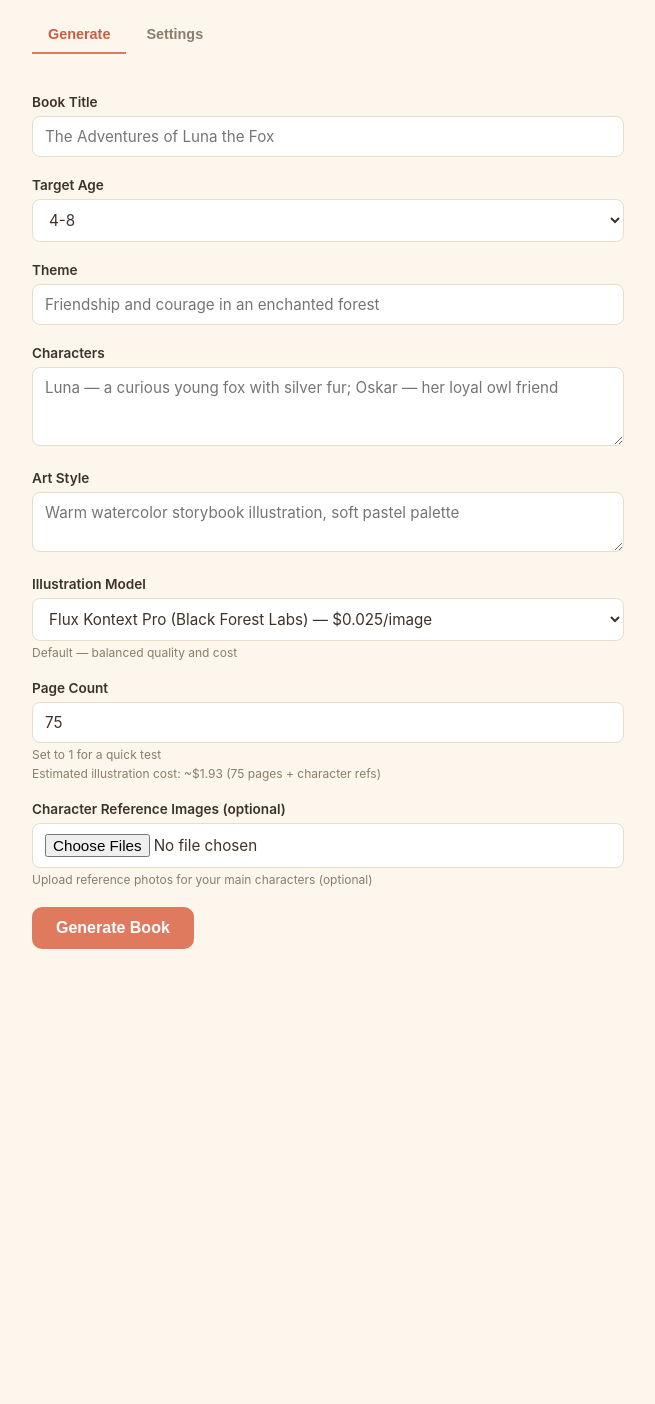
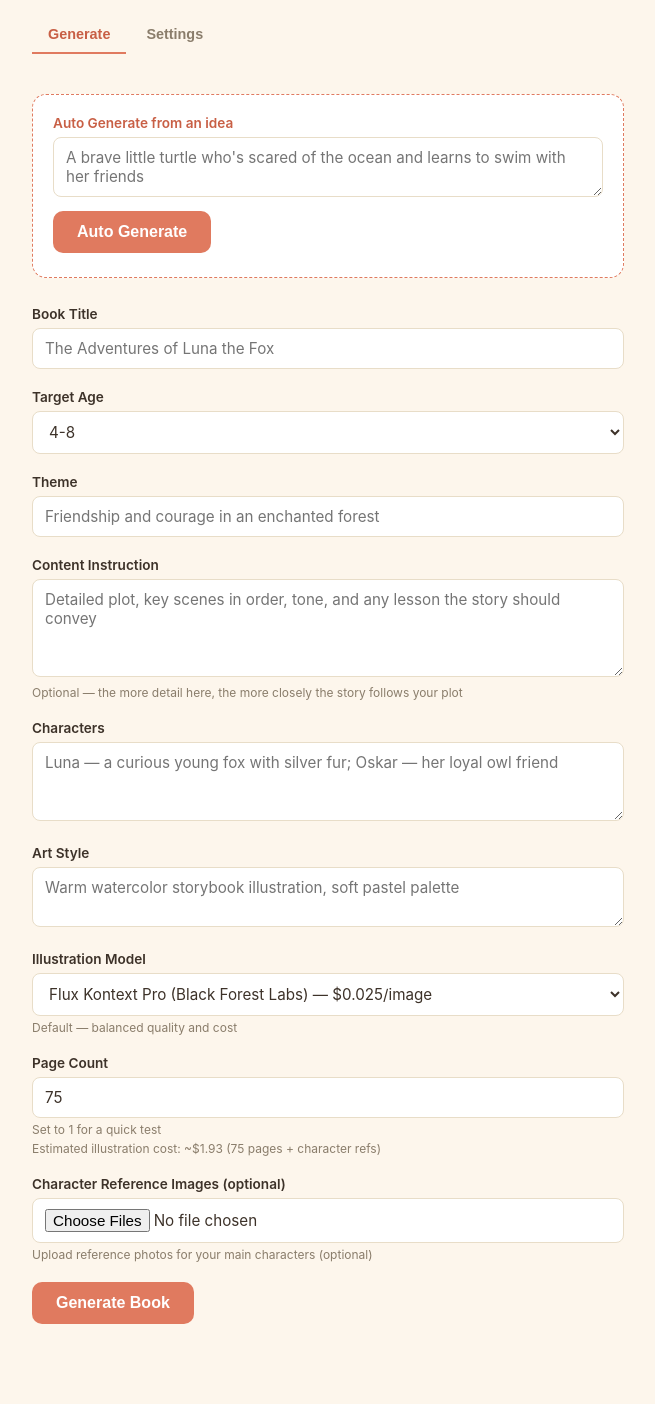
Before and after one commit to n1227snowpro/childrens-book-generator, a Flask app: page / in a window 1280 px wide. Shown: the part 102-1506 px from the top of the page, without its empty margins (312-967 px from the left). Before the commit the page ends 1051 px from the top, so only its background shows below. Run offline with Flask 3, Linux system fonts and the light colour scheme; parts of the project's set-up code (start-up, migrations or seed data) failed here and were passed over; some libraries are stand-ins or nearby versions.

Commit message:
Add Content Instruction field and Gemini-powered Auto Generate
Content Instruction is a new optional field folded into the Claude
blueprint prompt as explicit plot/scene/tone guidance, giving more
control over the story than theme + characters alone.

Auto Generate takes a one-line book idea and calls Gemini
(gemini-3.5-flash, structured JSON output) to fill in title, theme,
content instruction, characters, and art style in one shot, which
the user can then edit before generating. New GEMINI_API_KEY setting
in the Settings tab.

Co-Authored-By: Claude Sonnet 5 <noreply@anthropic.com>

```diff
--- a/app.py
+++ b/app.py
@@ -18,6 +18,7 @@ from flask_cors import CORS
 import claude_client
 import cover_builder
 import db
+import gemini_client
 import kie_client
 import pdf_builder
 import r2_client
@@ -108,6 +109,7 @@ def _run_pipeline(job_id, params, uploaded_paths):
             params["main_characters"],
             params["art_style_preference"],
             params["page_count"],
+            params["content_instruction"],
         )
         _set_progress(job_id, "blueprint", "Generating blueprint", 1, 1)
 
@@ -293,11 +295,29 @@ def image_models():
     return jsonify({"models": kie_client.MODELS, "default": kie_client.DEFAULT_MODEL})
 
 
+@app.route("/api/books/auto-generate", methods=["POST"])
+def auto_generate_fields():
+    data = request.get_json(force=True, silent=True) or {}
+    idea = (data.get("idea") or "").strip()
+    target_age = data.get("target_age", "4-8")
+
+    if not idea:
+        return jsonify({"error": "idea is required"}), 400
+
+    try:
+        fields = gemini_client.generate_book_fields(idea, target_age)
+    except Exception as e:
+        return jsonify({"error": str(e)}), 502
+
+    return jsonify(fields)
+
+
 @app.route("/api/books/generate", methods=["POST"])
 def generate_book():
     book_title = request.form.get("book_title", "").strip()
     target_age = request.form.get("target_age", "4-8")
     theme = request.form.get("theme", "").strip()
+    content_instruction = request.form.get("content_instruction", "").strip()
     main_characters = request.form.get("main_characters", "").strip()
     art_style_preference = request.form.get("art_style_preference", "").strip()
     image_model = request.form.get("image_model", kie_client.DEFAULT_MODEL).strip()
@@ -331,6 +351,7 @@ def generate_book():
         book_title=book_title,
         target_age=target_age,
         theme=theme,
+        content_instruction=content_instruction,
         main_characters=main_characters,
         art_style_preference=art_style_preference,
         page_count=page_count,
--- a/claude_client.py
+++ b/claude_client.py
@@ -11,7 +11,9 @@ def _client():
     return anthropic.Anthropic(api_key=settings.get("ANTHROPIC_API_KEY"))
 
 
-def _build_prompt(book_title, target_age, theme, main_characters, art_style_preference, page_count):
+def _build_prompt(
+    book_title, target_age, theme, main_characters, art_style_preference, page_count, content_instruction=""
+):
     if page_count >= 5:
         intro = max(1, round(page_count * 0.10))
         rising = max(1, round(page_count * 0.42))
@@ -31,6 +33,13 @@ def _build_prompt(book_title, target_age, theme, main_characters, art_style_pref
             "full story arc."
         )
 
+    content_block = (
+        f"\nDetailed content instructions (follow these closely for plot, tone, specific scenes, "
+        f"and any message the story should convey):\n{content_instruction}\n"
+        if content_instruction
+        else ""
+    )
+
     return f"""You are a professional children's book author and illustrator art director.
 
 Create a complete blueprint for an illustrated children's book with these inputs:
@@ -40,7 +49,7 @@ Create a complete blueprint for an illustrated children's book with these inputs
 - Main characters: {main_characters}
 - Art style preference: {art_style_preference}
 - Total pages: {page_count}
-
+{content_block}
 {arc_guidance}
 
 Return a single raw JSON object with NO markdown formatting, NO code fences, and NO commentary before or after it. The JSON must have exactly this shape:
@@ -84,8 +93,12 @@ def _extract_json(text):
     return json.loads(text[start:end + 1])
 
 
-def generate_blueprint(book_title, target_age, theme, main_characters, art_style_preference, page_count):
-    prompt = _build_prompt(book_title, target_age, theme, main_characters, art_style_preference, page_count)
+def generate_blueprint(
+    book_title, target_age, theme, main_characters, art_style_preference, page_count, content_instruction=""
+):
+    prompt = _build_prompt(
+        book_title, target_age, theme, main_characters, art_style_preference, page_count, content_instruction
+    )
     client = _client()
     response = client.messages.create(
         model=MODEL,
--- a/config.py
+++ b/config.py
@@ -23,6 +23,7 @@ PORT = int(os.environ.get("PORT", 9005))
 
 ANTHROPIC_API_KEY = os.environ.get("ANTHROPIC_API_KEY")
 KIE_AI_API_KEY = os.environ.get("KIE_AI_API_KEY")
+GEMINI_API_KEY = os.environ.get("GEMINI_API_KEY")
 
 R2_ACCOUNT_ID = os.environ.get("R2_ACCOUNT_ID")
 R2_ACCESS_KEY = os.environ.get("R2_ACCESS_KEY")
--- /dev/null
+++ b/gemini_client.py
@@ -0,0 +1,73 @@
+import json
+
+import requests
+
+import settings
+
+BASE_URL = "https://generativelanguage.googleapis.com/v1beta"
+MODEL = "gemini-3.5-flash"
+
+RESPONSE_SCHEMA = {
+    "type": "OBJECT",
+    "properties": {
+        "book_title": {"type": "STRING"},
+        "theme": {"type": "STRING"},
+        "content_instruction": {"type": "STRING"},
+        "main_characters": {"type": "STRING"},
+        "art_style_preference": {"type": "STRING"},
+    },
+    "required": ["book_title", "theme", "content_instruction", "main_characters", "art_style_preference"],
+}
+
+
+def _build_prompt(idea, target_age):
+    return f"""You are helping an author brainstorm a children's picture book from a rough idea.
+
+Book idea: {idea}
+Target age: {target_age}
+
+Generate these five fields:
+- book_title: a short, catchy, age-appropriate title
+- theme: one or two sentences describing the book's theme or central message
+- content_instruction: a detailed paragraph describing the story's plot, key scenes/beats in order, \
+tone, and any lesson or message it should convey — detailed enough that a writer could draft the \
+full story from it alone
+- main_characters: 1-3 main characters as "Name — short visual and personality description", \
+separated by semicolons
+- art_style_preference: a vivid description of the illustration art style (medium, palette, mood)
+
+Return ONLY a JSON object with exactly these five fields, values in plain text (no markdown)."""
+
+
+def generate_book_fields(idea, target_age="4-8"):
+    api_key = settings.get("GEMINI_API_KEY")
+    payload = {
+        "contents": [{"role": "user", "parts": [{"text": _build_prompt(idea, target_age)}]}],
+        "generationConfig": {
+            "responseMimeType": "application/json",
+            "responseSchema": RESPONSE_SCHEMA,
+            "temperature": 0.9,
+        },
+    }
+    resp = requests.post(
+        f"{BASE_URL}/models/{MODEL}:generateContent",
+        params={"key": api_key},
+        json=payload,
+        timeout=60,
+    )
+    if not resp.ok:
+        try:
+            message = resp.json().get("error", {}).get("message", resp.text)
+        except ValueError:
+            message = resp.text
+        raise RuntimeError(f"Gemini API error ({resp.status_code}): {message}")
+    body = resp.json()
+
+    candidates = body.get("candidates") or []
+    if not candidates:
+        raise RuntimeError(f"Gemini returned no candidates: {body}")
+    parts = candidates[0].get("content", {}).get("parts") or []
+    if not parts:
+        raise RuntimeError(f"Gemini candidate had no content parts: {candidates[0]}")
+
+    return json.loads(parts[0]["text"])
--- a/settings.py
+++ b/settings.py
@@ -4,6 +4,7 @@ import db
 KEYS = [
     "ANTHROPIC_API_KEY",
     "KIE_AI_API_KEY",
+    "GEMINI_API_KEY",
     "R2_ACCOUNT_ID",
     "R2_ACCESS_KEY",
     "R2_SECRET_KEY",
@@ -13,6 +14,7 @@ KEYS = [
 _ENV_FALLBACKS = {
     "ANTHROPIC_API_KEY": config.ANTHROPIC_API_KEY,
     "KIE_AI_API_KEY": config.KIE_AI_API_KEY,
+    "GEMINI_API_KEY": config.GEMINI_API_KEY,
     "R2_ACCOUNT_ID": config.R2_ACCOUNT_ID,
     "R2_ACCESS_KEY": config.R2_ACCESS_KEY,
     "R2_SECRET_KEY": config.R2_SECRET_KEY,
--- a/static/app.js
+++ b/static/app.js
@@ -58,6 +58,55 @@ function updateCostEstimate() {
 imageModelSelect.addEventListener("change", updateImageModelNote);
 pageCountInput.addEventListener("input", updateCostEstimate);
 loadImageModels();
+
+const autoIdeaInput = document.getElementById("auto_idea");
+const autoGenerateBtn = document.getElementById("auto-generate-btn");
+const autoGenerateStatus = document.getElementById("auto-generate-status");
+const targetAgeSelect = document.getElementById("target_age");
+const contentInstructionInput = document.getElementById("content_instruction");
+const mainCharactersInput = document.getElementById("main_characters");
+const artStylePreferenceInput = document.getElementById("art_style_preference");
+const bookTitleInput = document.getElementById("book_title");
+const themeInput = document.getElementById("theme");
+
+autoGenerateBtn.addEventListener("click", async () => {
+  const idea = autoIdeaInput.value.trim();
+  if (!idea) {
+    autoGenerateStatus.textContent = "Enter a book idea first.";
+    autoGenerateStatus.classList.add("error");
+    return;
+  }
+
+  autoGenerateBtn.disabled = true;
+  autoGenerateStatus.classList.remove("error");
+  autoGenerateStatus.textContent = "Generating with Gemini…";
+
+  try {
+    const res = await fetch("/api/books/auto-generate", {
+      method: "POST",
+      headers: { "Content-Type": "application/json" },
+      body: JSON.stringify({ idea, target_age: targetAgeSelect.value }),
+    });
+    const data = await res.json();
+
+    if (!res.ok) {
+      throw new Error(data.error || "Auto generation failed");
+    }
+
+    bookTitleInput.value = data.book_title || "";
+    themeInput.value = data.theme || "";
+    contentInstructionInput.value = data.content_instruction || "";
+    mainCharactersInput.value = data.main_characters || "";
+    artStylePreferenceInput.value = data.art_style_preference || "";
+
+    autoGenerateStatus.textContent = "Fields filled in below — review and adjust as needed.";
+  } catch (err) {
+    autoGenerateStatus.textContent = err.message;
+    autoGenerateStatus.classList.add("error");
+  } finally {
+    autoGenerateBtn.disabled = false;
+  }
+});
 
 form.addEventListener("submit", async (e) => {
   e.preventDefault();
--- a/static/style.css
+++ b/static/style.css
@@ -200,3 +200,21 @@ button:disabled { opacity: 0.6; cursor: not-allowed; }
 }
 
 .saved-msg.error { color: #c0392b; }
+
+.auto-generate-box {
+  background: var(--surface);
+  border: 1px dashed var(--accent);
+  border-radius: var(--radius);
+  padding: 20px;
+  margin-bottom: 28px;
+}
+
+.auto-generate-box label {
+  color: var(--accent-dark);
+}
+
+.auto-generate-box textarea {
+  margin-bottom: 10px;
+}
+
+#auto-generate-status.error { color: #c0392b; }
--- a/templates/index.html
+++ b/templates/index.html
@@ -22,6 +22,13 @@
 
   <main>
     <section id="tab-generate" class="tab-panel active">
+    <div class="auto-generate-box">
+      <label for="auto_idea">Auto Generate from an idea</label>
+      <textarea id="auto_idea" rows="2" placeholder="A brave little turtle who's scared of the ocean and learns to swim with her friends"></textarea>
+      <button type="button" id="auto-generate-btn">Auto Generate</button>
+      <p class="hint" id="auto-generate-status"></p>
+    </div>
+
     <form id="book-form">
       <div class="field">
         <label for="book_title">Book Title</label>
@@ -40,6 +47,12 @@
       <div class="field">
         <label for="theme">Theme</label>
         <input type="text" id="theme" name="theme" required placeholder="Friendship and courage in an enchanted forest" />
+      </div>
+
+      <div class="field">
+        <label for="content_instruction">Content Instruction</label>
+        <textarea id="content_instruction" name="content_instruction" rows="4" placeholder="Detailed plot, key scenes in order, tone, and any lesson the story should convey"></textarea>
+        <p class="hint">Optional — the more detail here, the more closely the story follows your plot</p>
       </div>
 
       <div class="field">
@@ -110,6 +123,13 @@
           <p class="hint setting-status" data-key="KIE_AI_API_KEY">Checking…</p>
         </div>
 
+        <div class="field">
+          <label for="GEMINI_API_KEY">Gemini API Key</label>
+          <input type="password" id="GEMINI_API_KEY" name="GEMINI_API_KEY" placeholder="Enter your Gemini key" autocomplete="off" />
+          <p class="hint setting-status" data-key="GEMINI_API_KEY">Checking…</p>
+          <p class="hint">Powers the "Auto Generate" button on the Generate tab</p>
+        </div>
+
         <h2 class="settings-heading">Cloudflare R2 Storage</h2>
 
         <div class="field">
```
